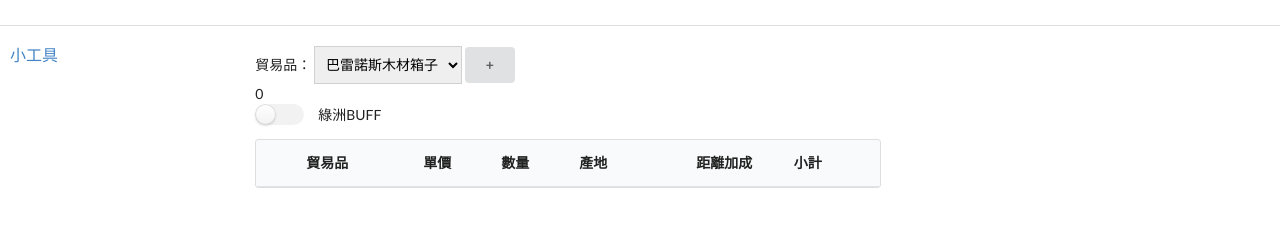
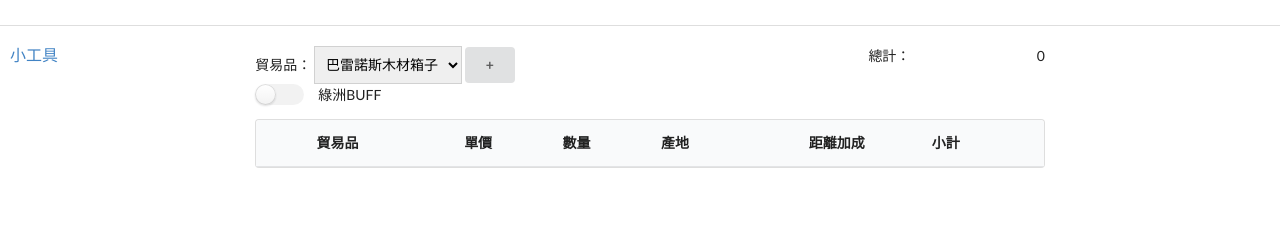
Before and after one commit to LinIH/bdo-tool, a plain HTML site: page index.html in a window 1280 px wide. Shown: the part 69-296 px from the top of the page. Drawn offline with Linux system fonts and the light colour scheme.

Commit message:
first commit

```diff
--- a/index.html
+++ b/index.html
@@ -26,8 +26,9 @@
 			<!--div class="ui item"><a href="./maintain_character.html">角色</a></div>
 			<div class="item"><a href="./maintain_trade_item.html">貿易品</a></div-->
 		</div>
-		<div id="content" class="eight wide column">
-			<div>
+		<div id="content" class="ten wide column">
+			<div class="ui grid">
+				<div class="twelve wide column">
 					貿易品：
 					<select id="select_tradeitem" class="ui dropdown">
 					</select>
@@ -35,7 +36,13 @@
 					<button id="add-item" class="ui button">
 						+
 					</button>
-				<p id="total" class="right aligned">0</p>
+				</div>
+				<div class="four wide column">
+					<div class="ui grid">
+						<div class="six wide column">總計：</div>
+						<div class="ten wide column right aligned">0</div>
+					</div>
+				</div>
 			</div>
 			<div class="ui toggle checkbox">
 				<input type="checkbox">
```
Also changed, not shown: script/myscripts.js (+0 -23 lines). Lines whose indentation alone changed are shown as unchanged.
